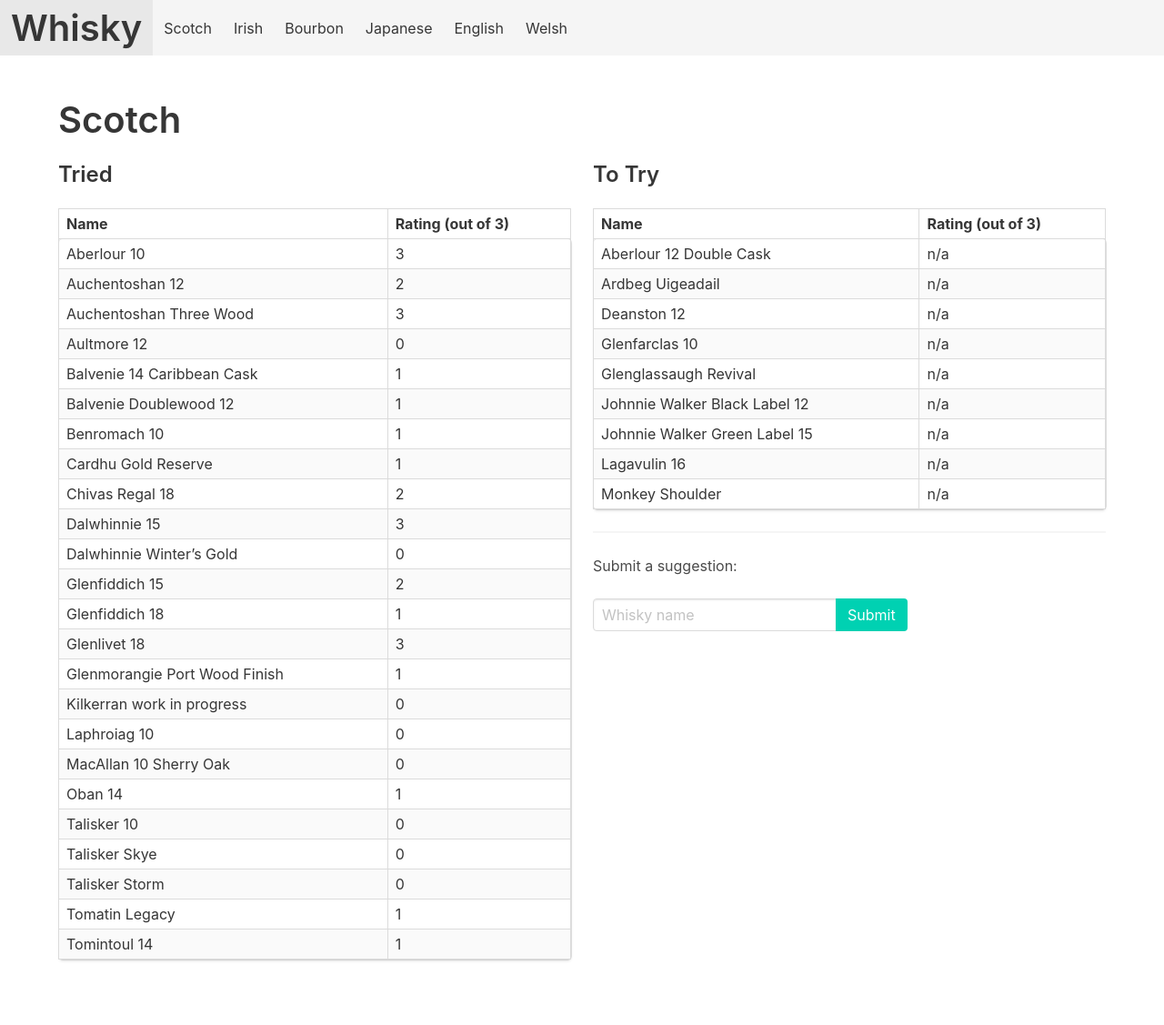
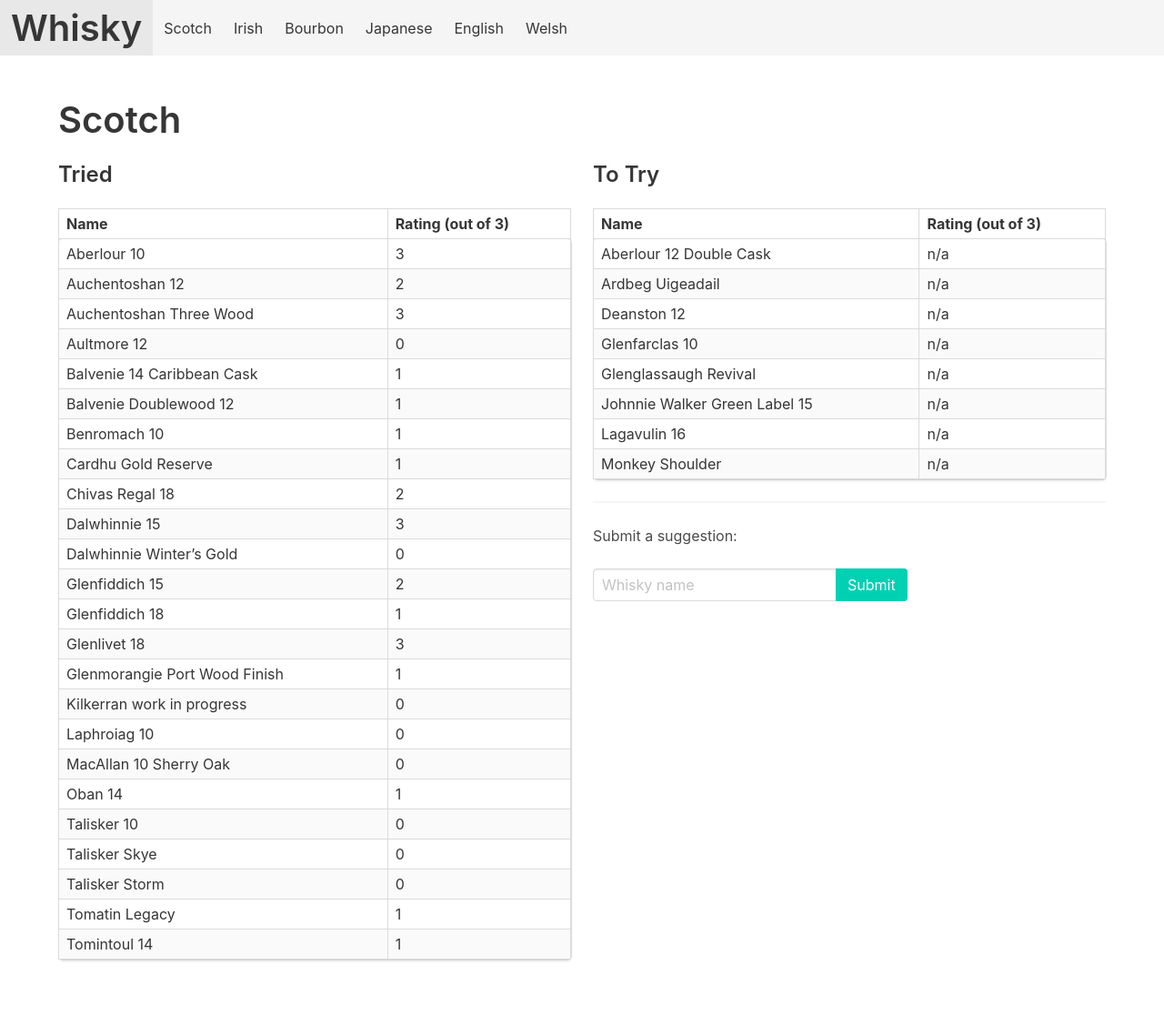
Before and after one commit to grega/whisky, a Jekyll site: the page built from scotch.html, in a window 1280 px wide. Shown: the whole page at 91% size. Built offline with Jekyll 4.4.1, drawn with Linux system fonts in a browser that asks for light colours.

Commit message:
Remove JW 12

```diff
--- a/_data/scotch/to_try.yml
+++ b/_data/scotch/to_try.yml
@@ -1,7 +1,6 @@
 - name: Monkey Shoulder
 - name: Lagavulin 16
 - name: Ardbeg Uigeadail
-- name: Johnnie Walker Black Label 12
 - name: Johnnie Walker Green Label 15
 - name: Aberlour 12 Double Cask
 - name: Deanston 12
```
